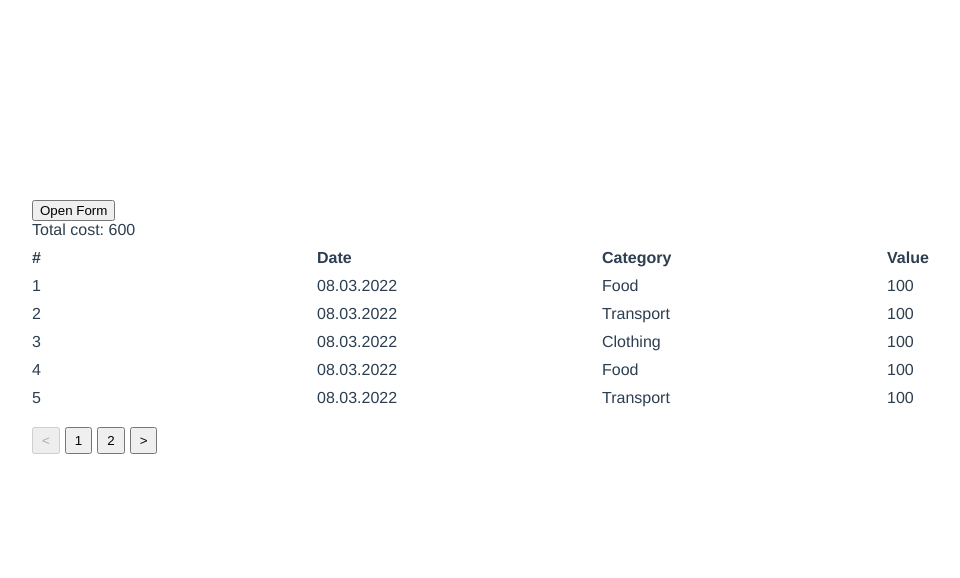
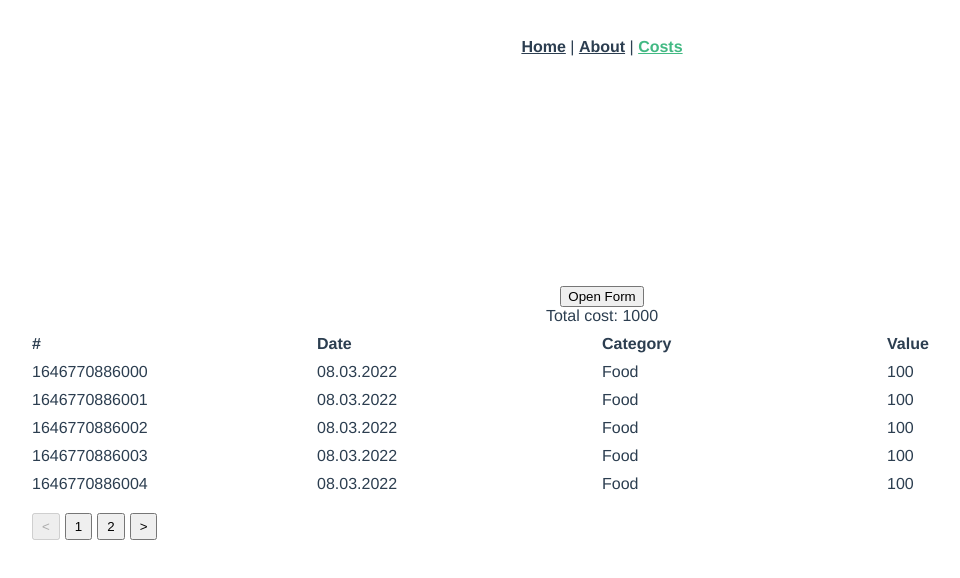
Before and after one commit to Infrant/vue-hw2, a Vue app: page /costs in a window 1280 px wide. Shown: the top 578 px of the page, without its empty margins (38-998 px from the left). Built offline with nearby package versions, Linux system fonts and the light colour scheme.

Commit message:
feat: added hw_5

```diff
--- a/package.json
+++ b/package.json
@@ -12,6 +12,7 @@
     "sass": "^1.49.9",
     "sass-loader": "^12.6.0",
     "vue": "^2.6.14",
+    "vue-router": "^3.5.1",
     "vuex": "^3.6.2"
   },
   "devDependencies": {
@@ -19,6 +20,7 @@
     "@babel/eslint-parser": "^7.12.16",
     "@vue/cli-plugin-babel": "~5.0.0",
     "@vue/cli-plugin-eslint": "~5.0.0",
+    "@vue/cli-plugin-router": "~5.0.0",
     "@vue/cli-plugin-vuex": "~5.0.0",
     "@vue/cli-service": "~5.0.0",
     "eslint": "^7.32.0",
--- a/src/App.vue
+++ b/src/App.vue
@@ -1,83 +1,42 @@
 <template>
   <div id="app">
-    <button @click="formBtnHandler" class="formBtn">{{ formBtnCaption }}</button>
-    <TableForm v-show="isFormShow" @addData="addData" :tableLength="getStoreTableData.length"/>
-    <div>Total cost: {{getTotalCost}}</div>
-    <TableHeader :headerData="getHeaderDataData"/>
-    <TableContent :tableData="filteredTableData"/>
-    <TablePaginator
-        :totalItems="getStoreTableData.length"
-        :pageSize="pageSize"
-        @setPage="setPage"
-    />
+    <nav>
+      <router-link to="/">Home</router-link> |
+      <router-link to="/about">About</router-link> |
+      <router-link to="/costs">Costs</router-link>
+    </nav>
+    <router-view/>
   </div>
 </template>
 
 <script>
-
-import TableHeader from "@/components/TableHeader";
-import TableContent from "@/components/TableContent";
-import TableForm from "@/components/TableForm";
-import TablePaginator from "@/components/TablePaginator";
-
 export default {
-  name: 'App',
-  components: {
-    TablePaginator,
-    TableForm,
-    TableContent,
-    TableHeader
-  },
-  data() {
-    return {
-      isFormShow: false,
-      currentPage: 1,
-      pageSize: 5
-    }
-  },
-  computed: {
-    formBtnCaption() {
-      return this.isFormShow ? 'Close Form' : 'Open Form'
-    },
-    filteredTableData() {
-      const left = (this.currentPage - 1) * this.pageSize;
-      const right = this.currentPage * this.pageSize;
-      return this.getStoreTableData.slice(left, right)
-    },
-    getTotalCost() {
-      return this.$store.getters.getTotalCost;
-    },
-    getStoreTableData() {
-      return this.$store.getters.getTableData
-    },
-    getHeaderDataData() {
-      return this.$store.getters.getHeaderData
-    },
-  },
-  methods: {
-    formBtnHandler() {
-      this.isFormShow = !this.isFormShow;
-    },
-    addData(data) {
-      this.$store.commit('addTableData', data)
-    },
-    setPage(page) {
-      this.currentPage = page
-    },
-  },
   mounted() {
+    if (this.$store.getters.getDataStatus) return;
     this.$store.dispatch('fetchData')
   }
 }
 </script>
 
-<style lang="scss" scoped>
+<style lang="scss">
 #app {
   font-family: Avenir, Helvetica, Arial, sans-serif;
   -webkit-font-smoothing: antialiased;
   -moz-osx-font-smoothing: grayscale;
+  text-align: center;
   color: #2c3e50;
-  margin: 200px auto 0;
-  max-width: 1140px;
+}
+
+nav {
+  padding: 30px;
+
+  a {
+    font-weight: bold;
+    color: #2c3e50;
+
+    &.router-link-exact-active {
+      color: #42b983;
+    }
+  }
 }
 </style>
--- a/src/components/TableForm.vue
+++ b/src/components/TableForm.vue
@@ -17,19 +17,27 @@
 export default {
   name: 'TableForm',
   components: {},
-  props: {
-    tableLength: Number
-  },
+  props: {},
   data() {
     return {
       date: '',
       category: '',
       value: '',
+      data: {},
+      hasParams: false
     }
   },
   methods: {
     submitForm() {
-      const id = this.tableLength + 1;
+      this.handleFormData();
+      if (this.hasParams) {
+        this.$store.commit('addTableData', this.data)
+        this.$router.push({ name: 'costs'})
+      }
+      this.$emit('addData', this.data);
+    },
+    handleFormData() {
+      const id = Date.now();
       const {date, category, value} = this;
       const data = {
         date: date || this.getCurrentDate,
@@ -37,7 +45,7 @@ export default {
         value,
         id
       };
-      this.$emit('addData', data);
+      this.data = data;
     }
   },
   computed: {
@@ -51,8 +59,22 @@ export default {
     }
   },
   mounted() {
+    /* eslint-disable */
     if (!this.$store.getters.getCategoryList.length) {
       this.$store.dispatch('loadCategories')
+    }
+    const hasParams = Object.keys(this.$route?.params).length;
+    if (hasParams) {
+      this.hasParams = true;
+      const {category, value} = this.$route.params;
+      this.category = category;
+      this.value = value;
+    }
+
+    if (this.category && this.value) {
+      this.handleFormData();
+      this.$store.commit('addTableData', this.data)
+      this.$router.push({ name: 'costs'})
     }
   }
 }
--- a/src/main.js
+++ b/src/main.js
@@ -1,10 +1,12 @@
 import Vue from 'vue'
 import App from './App.vue'
 import store from './store'
+import router from './router'
 
 Vue.config.productionTip = false
 
 new Vue({
   store,
-  render: h => h(App),
+  router,
+  render: h => h(App)
 }).$mount('#app')
--- /dev/null
+++ b/src/router/index.js
@@ -0,0 +1,47 @@
+import Vue from 'vue'
+import VueRouter from 'vue-router'
+import HomeView from '../views/HomeView.vue'
+import CostsView from '../views/CostsView'
+import TableForm from "@/components/TableForm";
+
+Vue.use(VueRouter)
+
+const routes = [
+  {
+    path: '/',
+    name: 'home',
+    component: HomeView
+  },
+  {
+    path: '/about',
+    name: 'about',
+    // route level code-splitting
+    // this generates a separate chunk (about.[hash].js) for this route
+    // which is lazy-loaded when the route is visited.
+    component: () => import(/* webpackChunkName: "about" */ '../views/AboutView.vue')
+  },
+  {
+    path: '/costs',
+    name: 'costs',
+    component: CostsView,
+    meta: {
+      title: "Costs"
+    }
+  },
+  {
+    path: '/form/:category/:value?',
+    name: 'form',
+    component: TableForm,
+    meta: {
+      title: "form"
+    }
+  }
+]
+
+const router = new VueRouter({
+  mode: 'history',
+  base: process.env.BASE_URL,
+  routes
+})
+
+export default router
--- a/src/store/index.js
+++ b/src/store/index.js
@@ -7,7 +7,8 @@ export default new Vuex.Store({
   state: {
     tableData: [],
     headerData: ['#', "Date", 'Category', "Value"],
-    categoryList: []
+    categoryList: [],
+    isLoaded: false
   },
   getters: {
     getTableData: state => state.tableData,
@@ -15,9 +16,11 @@ export default new Vuex.Store({
       return state.tableData.reduce((acc, el) => acc + +el.value, 0)
     },
     getHeaderData: state => state.headerData,
-    getCategoryList: state => state.categoryList
+    getCategoryList: state => state.categoryList,
+    getDataStatus: state => state.isLoaded
   },
   mutations: {
+    /* eslint-disable */
     setTableData(state, payload) {
       state.tableData = payload;
     },
@@ -30,53 +33,29 @@ export default new Vuex.Store({
       }
       state.categoryList.push(...payload)
     },
+    setFetchDataStatus(state, payload) {
+      state.isLoaded = payload
+    }
   },
   actions: {
     fetchData({commit}) {
       return new Promise((resolve) => {
         setTimeout(() => {
-          resolve([
-            {
-              id: 1,
+          const tableData = [];
+          for (let i = 0; i < 10; i++) {
+            tableData.push({
+              id: Date.now() + i,
               date: '08.03.2022',
               category: 'Food',
               value: '100'
-            },
-            {
-              id: 2,
-              date: '08.03.2022',
-              category: 'Transport',
-              value: '100'
-            },
-            {
-              id: 3,
-              date: '08.03.2022',
-              category: 'Clothing',
-              value: '100'
-            },
-            {
-              id: 4,
-              date: '08.03.2022',
-              category: 'Food',
-              value: '100'
-            },
-            {
-              id: 5,
-              date: '08.03.2022',
-              category: 'Transport',
-              value: '100'
-            },
-            {
-              id: 6,
-              date: '08.03.2022',
-              category: 'Clothing',
-              value: '100'
-            }
-          ])
-        }, 1000)
+            })
+          }
+          resolve(tableData)
+        }, 0)
       })
           .then(res => {
-            commit('setTableData', res)
+            commit('setTableData', res);
+            commit('setFetchDataStatus', true)
           })
     },
     loadCategories({commit}) {
--- /dev/null
+++ b/src/views/AboutView.vue
@@ -0,0 +1,5 @@
+<template>
+  <div class="about">
+    <h1>This is an about page</h1>
+  </div>
+</template>
--- /dev/null
+++ b/src/views/CostsView.vue
@@ -0,0 +1,80 @@
+<template>
+  <div id="app">
+    <button @click="formBtnHandler" class="formBtn">{{ formBtnCaption }}</button>
+    <TableForm v-show="isFormShow" @addData="addData"/>
+    <div>Total cost: {{getTotalCost}}</div>
+    <TableHeader :headerData="getHeaderDataData"/>
+    <TableContent :tableData="filteredTableData"/>
+    <TablePaginator
+        :totalItems="getStoreTableData.length"
+        :pageSize="pageSize"
+        @setPage="setPage"
+    />
+  </div>
+</template>
+
+<script>
+import TableHeader from "@/components/TableHeader";
+import TableContent from "@/components/TableContent";
+import TableForm from "@/components/TableForm";
+import TablePaginator from "@/components/TablePaginator";
+export default {
+  name: 'App',
+  components: {
+    TablePaginator,
+    TableForm,
+    TableContent,
+    TableHeader
+  },
+  data() {
+    return {
+      isFormShow: false,
+      currentPage: 1,
+      pageSize: 5
+    }
+  },
+  computed: {
+    formBtnCaption() {
+      return this.isFormShow ? 'Close Form' : 'Open Form'
+    },
+    filteredTableData() {
+      const left = (this.currentPage - 1) * this.pageSize;
+      const right = this.currentPage * this.pageSize;
+      return this.getStoreTableData.slice(left, right)
+    },
+    getTotalCost() {
+      return this.$store.getters.getTotalCost;
+    },
+    getStoreTableData() {
+      return this.$store.getters.getTableData
+    },
+    getHeaderDataData() {
+      return this.$store.getters.getHeaderData
+    },
+  },
+  methods: {
+    formBtnHandler() {
+      this.isFormShow = !this.isFormShow;
+    },
+    addData(data) {
+      this.$store.commit('addTableData', data)
+    },
+    setPage(page) {
+      this.currentPage = page
+    },
+  },
+  mounted() {
+  }
+}
+</script>
+
+<style lang="scss" scoped>
+#app {
+  font-family: Avenir, Helvetica, Arial, sans-serif;
+  -webkit-font-smoothing: antialiased;
+  -moz-osx-font-smoothing: grayscale;
+  color: #2c3e50;
+  margin: 200px auto 0;
+  max-width: 1140px;
+}
+</style>
--- /dev/null
+++ b/src/views/HomeView.vue
@@ -0,0 +1,38 @@
+<template>
+  <div class="home">
+    <router-link
+        :to="{
+        name: 'form',
+        params: { category: 'Clothing', value: 500},
+      }"
+    >
+      Clothing 500
+    </router-link>
+    /
+
+    <router-link
+        :to="{
+        name: 'form',
+        params: { category: 'Transport', value: 100 },
+      }"
+    >
+      Transport 100
+    </router-link>
+    /
+
+    <router-link
+        :to="{ name: 'form', params: { category: 'Food' } }"
+    >
+      Food
+    </router-link>
+  </div>
+</template>
+
+<script>
+// @ is an alias to /src
+
+export default {
+  name: 'HomeView',
+  components: {}
+}
+</script>
```
Also changed, not shown: 1 other file (tests, documents, lock files or other folders).
